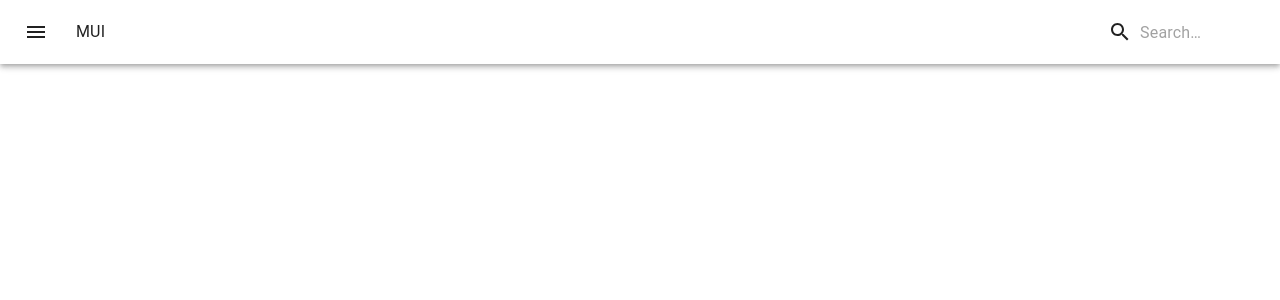
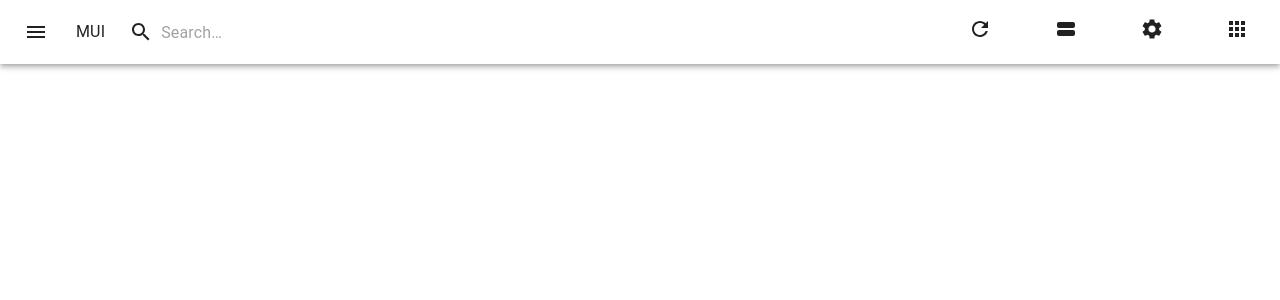
Before and after one commit to CandleCoder/material_ui_todo_react, a React (Create React App) app: page / in a window 1280 px wide. Shown: the top 300 px of the page. Built offline with nearby package versions, Linux system fonts and the light colour scheme.

Commit message:
Adding changes

```diff
--- a/src/Components/HeaderBar.js
+++ b/src/Components/HeaderBar.js
@@ -8,6 +8,11 @@ import Typography from '@mui/material/Typography';
 import InputBase from '@mui/material/InputBase';
 import MenuIcon from '@mui/icons-material/Menu';
 import SearchIcon from '@mui/icons-material/Search';
+import RefreshIcon from '@mui/icons-material/Refresh';
+import ViewStreamIcon from '@mui/icons-material/ViewStream';
+import SettingsIcon from '@mui/icons-material/Settings';
+import AppsIcon from '@mui/icons-material/Apps';
+import { Grid } from '@mui/material';
 
 const Search = styled('div')(({ theme }) => ({
 	position: 'relative',
@@ -73,6 +78,20 @@ export default function Header() {
 						</SearchIconWrapper>
 						<StyledInputBase placeholder="Search…" inputProps={{ 'aria-label': 'search' }} />
 					</Search>
+					<Grid container direction="row" justifyContent="flex-end" alignItems="center" container spacing={6}>
+						<Grid item xs={1}>
+							<RefreshIcon />
+						</Grid>
+						<Grid item xs={1}>
+							<ViewStreamIcon />
+						</Grid>
+						<Grid item xs={1}>
+							<SettingsIcon />
+						</Grid>
+						<Grid item xs={1}>
+							<AppsIcon />
+						</Grid>
+					</Grid>
 				</Toolbar>
 			</AppBar>
 		</Box>
```
